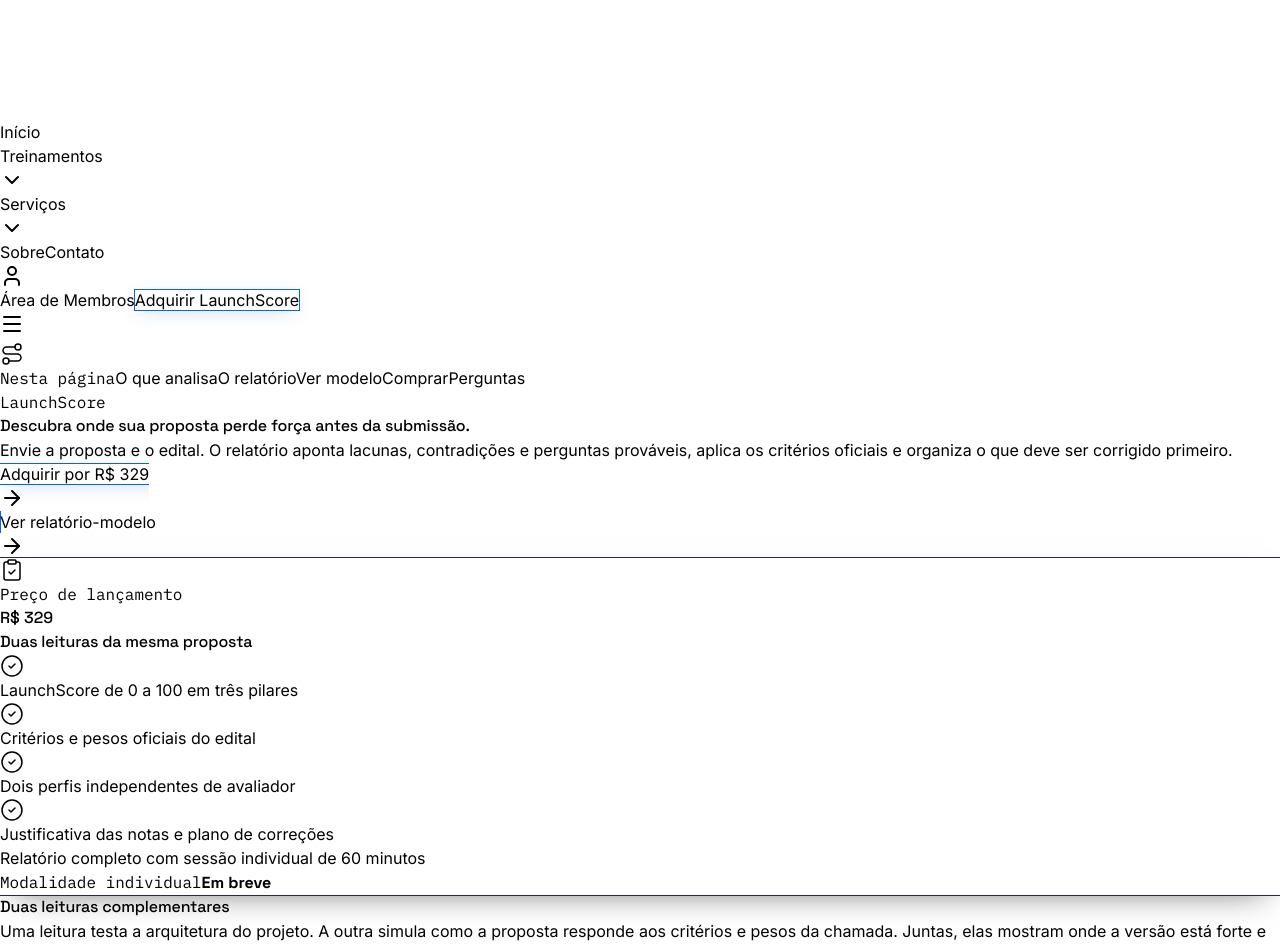
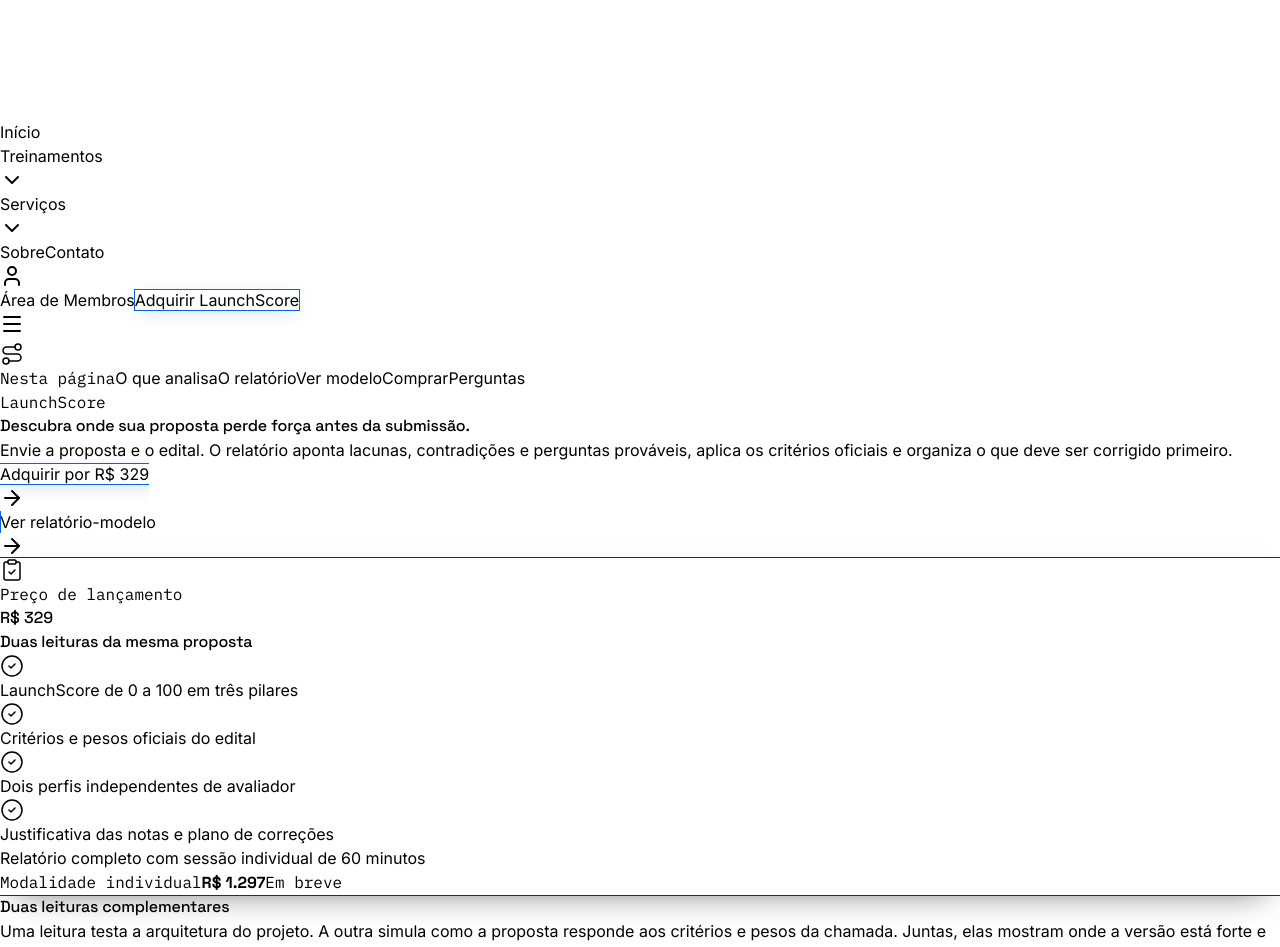
Before and after one commit to jrlmartini/Launchpad-Landingpage, a React (Vite) app in the folder client/: page /projetos/launchscore in a window 1280 px wide. Shown: the top 947 px of the page. Built offline with nearby package versions, Linux system fonts and the light colour scheme.

Commit message:
fix: manter preço da modalidade futura

```diff
--- a/client/src/lib/launchscore.ts
+++ b/client/src/lib/launchscore.ts
@@ -5,7 +5,7 @@
  * Asaas em 30/08/2026. Não reutilizar estes links em outras ofertas.
  */
 export const LAUNCHSCORE = {
-  VERSAO: "launchscore-report-v0.9-site-v09",
+  VERSAO: "launchscore-report-v0.9-site-v10",
   nome: "LaunchScore",
   preco: 329,
   moeda: "BRL",
--- a/client/src/pages/launchscore.tsx
+++ b/client/src/pages/launchscore.tsx
@@ -185,7 +185,8 @@ export default function LaunchScore() {
                   <p className="max-w-56 text-sm leading-relaxed text-text-muted">Relatório completo com sessão individual de 60 minutos</p>
                   <p className="shrink-0 sm:text-right">
                     <span className="block font-mono text-[10px] uppercase tracking-[0.14em] text-text-muted">Modalidade individual</span>
-                    <strong className="mt-1 block font-display text-2xl text-text">Em breve</strong>
+                    <strong className="mt-1 block font-display text-2xl text-text">R$ 1.297</strong>
+                    <span className="mt-1 block font-mono text-[10px] uppercase tracking-[0.14em] text-cta">Em breve</span>
                   </p>
                 </div>
               </div>
@@ -357,7 +358,8 @@ export default function LaunchScore() {
                   <p className="mt-2 leading-relaxed text-text-muted">Discussão dos achados, prioridades e sequência de correção.</p>
                 </div>
                 <div className="sm:text-right">
-                  <p className="font-display text-3xl font-bold text-text">Em breve</p>
+                  <p className="font-display text-3xl font-bold text-text">R$ 1.297</p>
+                  <p className="mt-1 font-mono text-xs uppercase tracking-[0.14em] text-cta">Em breve</p>
                 </div>
               </div>
 
```
